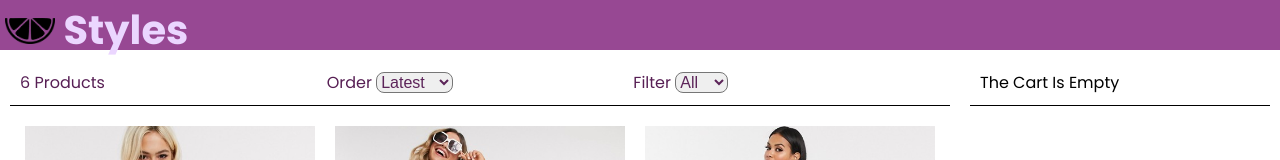
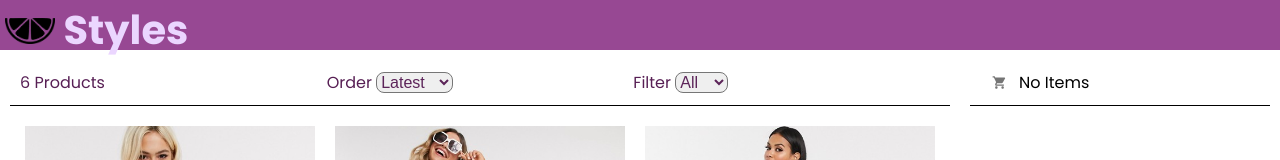
Before and after one commit to Nsovo-web/react-shopping-cart, a React (Create React App) app: page / in a window 1280 px wide. Shown: the top 160 px of the page. Built offline with nearby package versions, Linux system fonts and the light colour scheme.

Commit message:
Add Cart Icon

```diff
--- a/src/Components/Cart.js
+++ b/src/Components/Cart.js
@@ -1,6 +1,8 @@
 import React, { Component } from 'react'
 import { DeleteSweep} from '@material-ui/icons'
 import formatCurrency from './../util'
+import CartIcon from './CartIcon'
+
 
 export default class Cart extends Component {
     render() {
@@ -11,9 +13,9 @@ export default class Cart extends Component {
             <>
                 <div>
                     {this.props.cartItems.length === 0?
-                    <div className="cart cart-header">The Cart Is Empty</div>
+                    <div className="cart cart-header"><CartIcon numberOfItems={this.props.cartItems.length}/>{"  "}No Items</div>
                     :
-                    <div className="cart cart-header">You Have {this.props.cartItems.length} Item(s) In The Cart</div>
+                    <div className="cart cart-header"><CartIcon numberOfItems={this.props.cartItems.length}/>{"  "}Item(s) In The Cart</div>
                     }
 
                 </div>
--- /dev/null
+++ b/src/Components/CartIcon.js
@@ -0,0 +1,28 @@
+import { Component } from 'react'
+import React from 'react';
+import Badge from '@material-ui/core/Badge';
+import { withStyles } from '@material-ui/core/styles';
+import IconButton from '@material-ui/core/IconButton';
+import ShoppingCartIcon from '@material-ui/icons/ShoppingCart';
+
+const StyledBadge = withStyles((theme) => ({
+  badge: {
+    right: -3,
+    top: 13,
+    border: `2px solid ${theme.palette.background.paper}`,
+    padding: '0 ',
+    margin:0
+  },
+}))(Badge);
+
+export default class CartIcon extends Component {
+render(){
+    return (
+        <IconButton aria-label="cart">
+          <StyledBadge badgeContent={this.props.numberOfItems} color="secondary">
+            <ShoppingCartIcon />
+          </StyledBadge>
+        </IconButton>
+      );
+}
+  }
--- a/src/index.css
+++ b/src/index.css
@@ -189,9 +189,10 @@ footer{
 
 .cart-header{
   align-items: center;
-  padding: 1rem;
+  padding: 0;
   border-bottom: 0.1rem black solid;
   margin: 1rem;
+  height: 2.5rem;
 }
 
 .cart{
```
